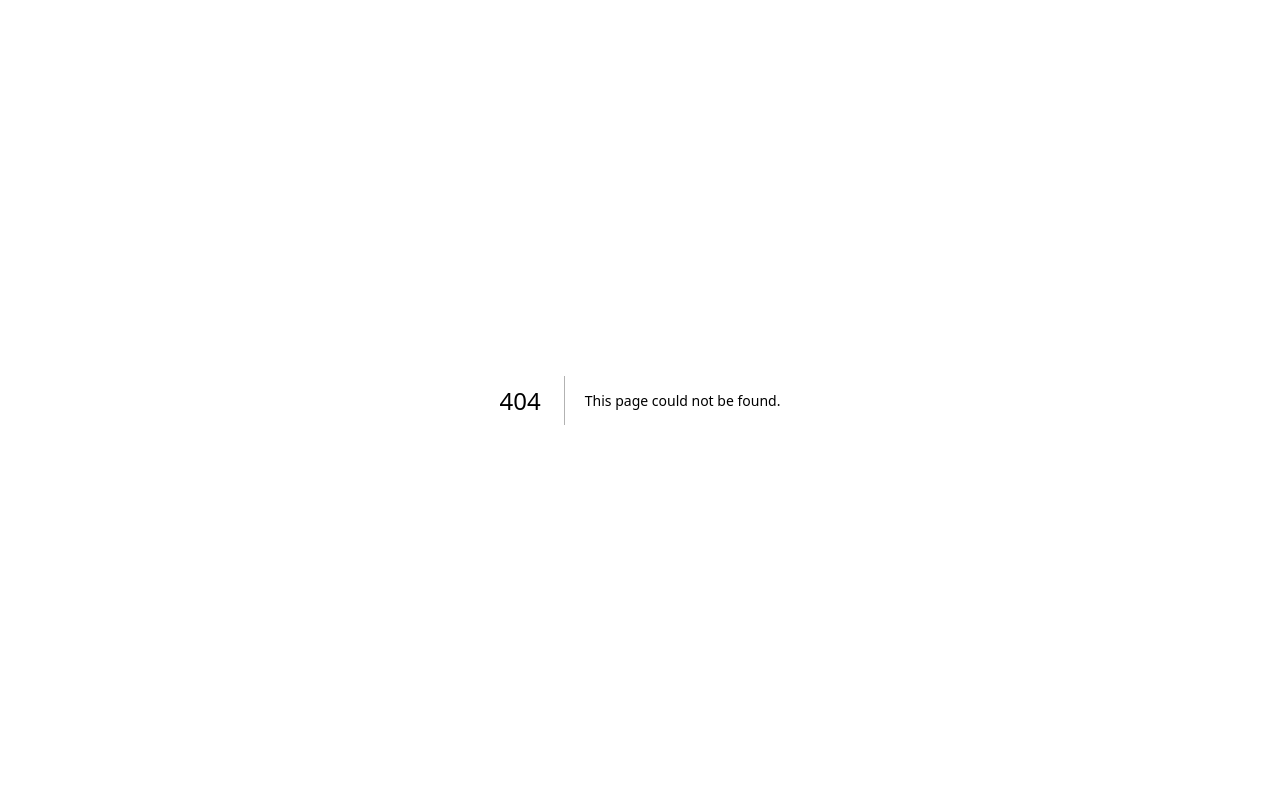
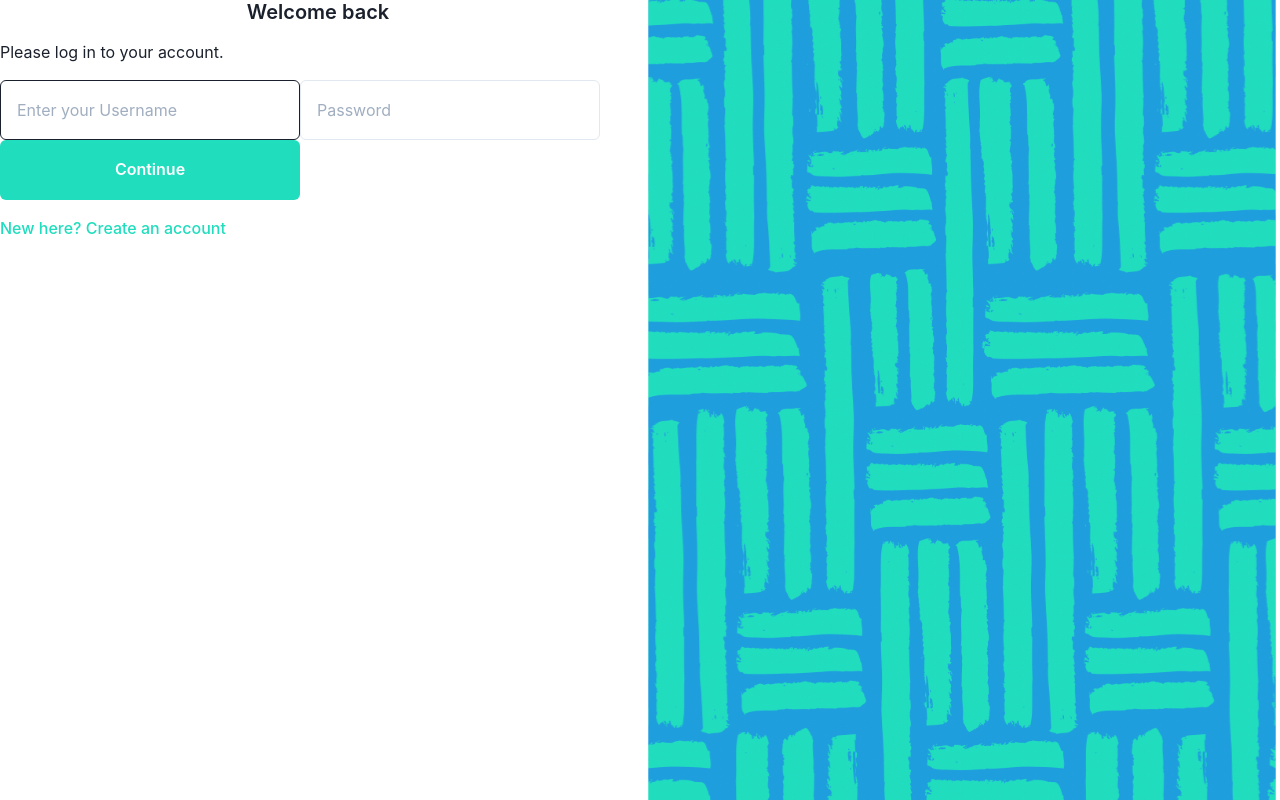
Before and after one commit to mpereannor/susu_fe, a Next.js app: page /auth/login in a window 1280 px wide. Before the commit this address had no page. Built offline with nearby package versions, Linux system fonts and the light colour scheme.

Commit message:
style: login page v1

```diff
--- /dev/null
+++ b/lib/colorMode.tsx
@@ -0,0 +1,10 @@
+import { Button, useColorMode } from '@chakra-ui/react'
+
+export function ToggleColor() {
+  const { colorMode, toggleColorMode } = useColorMode()
+  return (
+    <Button onClick={toggleColorMode}>
+      Toggle{colorMode === 'light' ? 'dark' : 'light'}
+    </Button>
+  )
+}
--- a/package.json
+++ b/package.json
@@ -19,6 +19,7 @@
     "@chakra-ui/react": "^2.4.6",
     "@emotion/react": "^11.10.5",
     "@emotion/styled": "^11.10.5",
+    "@hookform/resolvers": "^3.0.0",
     "@next/font": "13.1.1",
     "@types/node": "18.11.18",
     "@types/react": "18.0.26",
@@ -31,7 +32,9 @@
     "next-pwa": "^5.6.0",
     "react": "18.2.0",
     "react-dom": "18.2.0",
-    "typescript": "4.9.4"
+    "react-hook-form": "^7.43.8",
+    "typescript": "4.9.4",
+    "yup": "^1.0.2"
   },
   "devDependencies": {
     "@babel/core": "^7.20.12",
--- a/pages/api/[...nextauth].js
+++ b/pages/api/[...nextauth].js
@@ -1,14 +1,18 @@
 import NextAuth from "next-auth"
 import GithubProvider from "next-auth/providers/github"
+import GoogleProvider from "next-auth/providers/google";
 
 export const authOptions = {
-  // Configure one or more authentication providers
+
   providers: [
     GithubProvider({
       clientId: process.env.GITHUB_ID,
       clientSecret: process.env.GITHUB_SECRET,
     }),
-    // ...add more providers here
+    GoogleProvider({
+      clientId: process.env.GOOGLE_CLIENT_ID,
+      clientSecret: process.env.GOOGLE_CLIENT_SECRET
+    })
   ],
 }
 
--- /dev/null
+++ b/pages/auth/login/index.tsx
@@ -0,0 +1,114 @@
+// import { Stack, useColorModeValue } from "@chakra-ui/react"
+/* eslint-disable @typescript-eslint/no-unused-vars */
+import {
+  Button,
+  Flex,
+  FormControl,
+  FormErrorMessage,
+  FormLabel,
+  Heading,
+  Input,
+  Stack,
+  Text,
+  useColorModeValue,
+} from '@chakra-ui/react'
+import * as yup from 'yup'
+import { yupResolver } from '@hookform/resolvers/yup'
+import { SubmitHandler, useForm } from 'react-hook-form'
+import Image from 'next/image'
+import susuAuthPic from '../../../assets/susu_auth.svg'
+import { ToggleColor } from '../../../lib/colorMode'
+
+const Login = () => {
+  const bg = useColorModeValue('white', 'susuDarkBg')
+  const color = useColorModeValue('susuColor', 'white')
+
+  type ILoginInputs = {
+    username: string
+    pwd: string
+  }
+
+  const loginSchema = yup.object().shape({
+    username: yup.string().required('Username is required'),
+    pwd: yup
+      .string()
+      .required('Please Enter your password')
+      .matches(
+        /^(?=.*[a-z])(?=.*[A-Z])(?=.*[0-9])(?=.*[!@#\$%\^&\*])(?=.{8,})/,
+        'Must Contain 8 Characters, At Least; One Uppercase, One Lowercase, One Number and One Special Case Character'
+      ),
+  })
+
+  const {
+    handleSubmit,
+    register,
+    formState: { errors, isSubmitting, isSubmitted },
+  } = useForm<ILoginInputs>({
+    resolver: yupResolver(loginSchema),
+    mode: 'onBlur',
+  })
+
+  const onSubmit: SubmitHandler<ILoginInputs> = (data) => {
+    console.log('data', data)
+  }
+  return (
+    <Stack minH={'100vh'} direction={{ base: 'column', md: 'row' }}>
+      <Flex flex={1} mx={{ base: 4, md: 0 }} bg={bg} color={color}>
+        <Stack spacing={4} w={'full'}>
+          <Heading textAlign={'center'} fontSize={20} fontWeight={'semibold'}>
+            Welcome back{' '}
+          </Heading>
+          <Text>Please log in to your account.</Text>
+          <form onSubmit={handleSubmit(onSubmit)}>
+            <FormControl>
+              <Input
+                w={'300px'}
+                h={'60px'}
+                border={'1px'}
+                id="username"
+                placeholder="Enter your Username"
+                _focus={{
+                  borderColor: '#20ddbe',
+                }}
+                _placeholder={{
+                  color: 'gray.400',
+                }}
+                {...register('username', {
+                  required: 'Username is required',
+                })}
+              />
+
+              <Input
+                w={'300px'}
+                h={'60px'}
+                id="pwd"
+                placeholder="Password"
+                _placeholder={{
+                  color: 'gray.400',
+                }}
+                _focus={{
+                  borderColor: '#20ddbe',
+                }}
+                {...register('pwd', {
+                  required: 'Password is required',
+                })}
+              />
+
+              <FormErrorMessage>
+                {errors.username && errors.username.message}
+              </FormErrorMessage>
+              <Button w={'300px'}
+                h={'60px'} color="white" _hover={{bg:"teal.400"}} bg='#20ddbe'>Continue</Button>
+            </FormControl>
+          </form>
+          <Text size="12px" fontWeight={500} color={"#20ddbe"}>New here? Create an account</Text>
+        </Stack>
+      </Flex>
+      <Flex flex={1} pos={'relative'} display={{ base: 'none', md: 'block' }}>
+        <Image fill alt="susu_auth" src={susuAuthPic} object-fit="cover" />
+      </Flex>
+      {/* <ToggleColor /> */}
+    </Stack>
+  )
+}
+export default Login
--- /dev/null
+++ b/styles/fonts.ts
@@ -0,0 +1,10 @@
+import { Work_Sans } from '@next/font/google'
+
+const nextFont = Work_Sans({
+  display: 'swap',
+fallback: ["sans-serif"], style: "normal",
+  weight: ['100', '200', '300', '400', '500', '600', '700', '800', '900'],
+
+  subsets: ['latin'],
+})
+export default nextFont
--- /dev/null
+++ b/styles/main.css
@@ -0,0 +1,8 @@
+@font-face {
+    font-family: 'Work Sans';
+    font-style: normal;
+    font-weight: 400;
+    font-display: swap;
+    src: url('../public/fonts/WorkSans-Regular.ttf') format('ttf'), format('ttf');
+    unicode-range: U+0000-00FF, U+0131, U+0152-0153, U+02BB-02BC, U+02C6, U+02DA, U+02DC, U+2000-206F, U+2074, U+20AC, U+2122, U+2191, U+2193, U+2212, U+2215, U+FEFF, U+FFFD;
+}
--- a/styles/theme.ts
+++ b/styles/theme.ts
@@ -1,15 +1,27 @@
 import { extendTheme, type ThemeConfig } from '@chakra-ui/react'
+import nextFont from './fonts'
 
 const config: ThemeConfig = {
-  initialColorMode: 'light',
+  initialColorMode: 'dark',
   useSystemColorMode: false,
 }
-const susuColors = {
-  primary: '#20ddbe',
-  secondary: ' #209edd',
-  susuDarkBg: '#1F2023',
-  susuColor: '#1A202C',
+
+
+const customTheme = {
   config,
+  fonts: {
+    body: nextFont.style.fontFamily,
+    heading: nextFont.style.fontFamily,
+  },
+  colors: {
+    primary: {
+      500: '#20ddbe',
+    },
+    secondary: {
+      500: ' #209edd',
+    },
+    susuDarkBg: '#1F2023',
+    susuColor: '#1A202C',
+  },
 }
-
-export const theme = extendTheme({ susuColors })
+export const theme = extendTheme({ customTheme })
```
Also changed, not shown: pages/auth/SignUp.tsx (deleted, +0 -24 lines), pages/auth/signup/index.tsx (added, +124 -0 lines), assets/susuicon.png (added), 1 other file (tests, documents, lock files or other folders).
